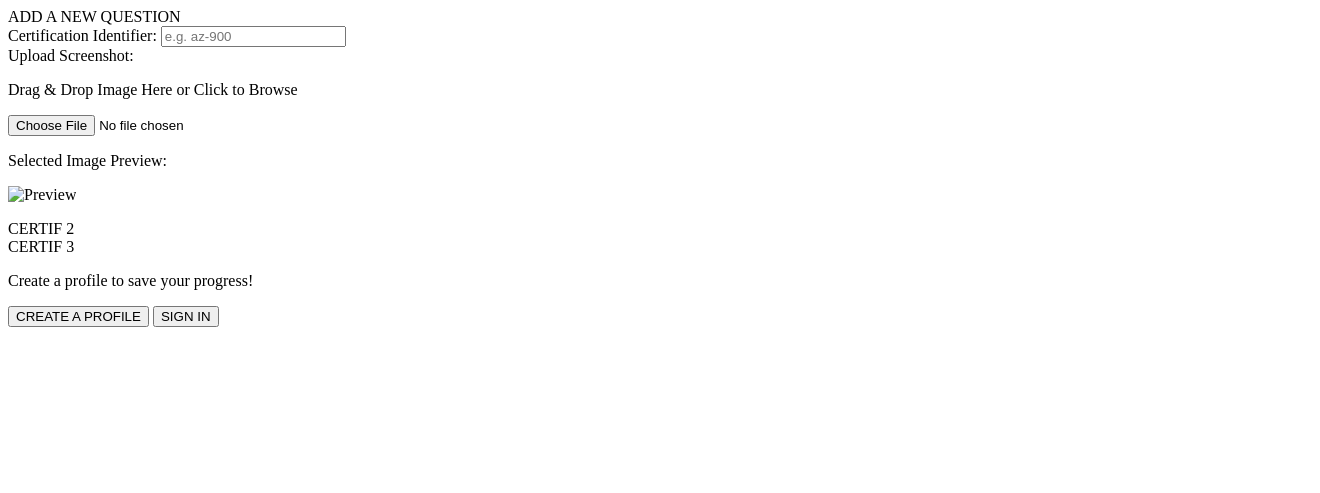
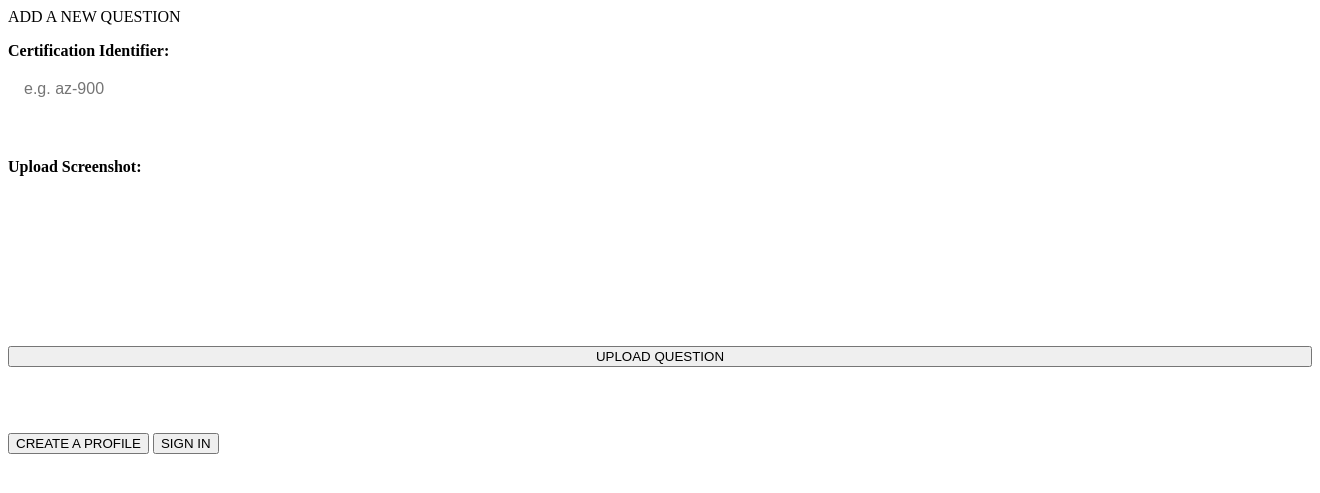
Before and after one commit to aym2020/quizapp-flask, a Flask app: template app/templates/pages/uploads.html in a window 1320 px wide; the page is wider, and only the part inside the window is pictured. Shown: the top 493 px of that part. Run offline with Flask 3, Linux system fonts and the light colour scheme; the template is opened without the code that fills it, so the values that code supplies are empty.

Commit message:
fix uploads page

```diff
--- /dev/null
+++ b/app/static/css/uploads.css
@@ -0,0 +1,197 @@
+/* ---------------------------------------------- */
+/* UPLOADS PAGE SPECIFIC STYLES */
+/* ---------------------------------------------- */
+
+#dynamic-content {
+    width: 100%;
+  }
+
+  /* Form Group Spacing */
+  .form-group {
+    margin-bottom: 24px;
+  }
+
+  /* Form Labels */
+  .form-group label {
+    display: block;
+    color: var(--white-text);
+    font-size: 16px;
+    margin-bottom: 8px;
+    font-weight: 700;
+  }
+
+  /* Text Input Field */
+  #certifCode {
+    width: 100%;
+    background: var(--grey-bg);
+    border: 2px solid var(--grey-border);
+    border-radius: 12px;
+    color: var(--white-text);
+    padding: 12px 16px;
+    font-size: 16px;
+    transition: border-color 0.3s ease;
+  }
+
+  #certifCode:focus {
+    outline: none;
+    border-color: var(--pink-main);
+  }
+
+  /* Drag & Drop Area */
+  .drop-area {
+    border: 3px dashed var(--pink-border);
+    border-radius: 12px;
+    padding: 32px;
+    text-align: center;
+    cursor: pointer;
+    transition: all 0.3s ease;
+    background-color: var(--dark-blue-panel);
+  }
+
+  .drop-area:hover {
+    border-color: var(--pink-main);
+    background-color: var(--dark-hover-color);
+  }
+
+  .drop-area.dragover {
+    border-color: var(--pink-main);
+    background-color: var(--dark-hover-color);
+    box-shadow: 0 0 12px rgba(255, 153, 168, 0.2);
+  }
+
+  p {
+    color: white;
+  }
+
+  .browse-text {
+    color: var(--pink-text);
+    font-weight: 700;
+    text-decoration: underline;
+  }
+
+  /* Hidden File Input */
+  #imageInput {
+    display: none;
+  }
+
+  /* Image Preview */
+  .preview-container {
+    margin-top: 20px;
+    background-color: var(--dark-blue-panel);
+    border-radius: 12px;
+    padding: 16px;
+  }
+
+  .preview-container p {
+    color: var(--white-text);
+    margin-bottom: 12px;
+    font-weight: 700;
+  }
+
+  #previewImage {
+    max-width: 100%;
+    height: auto;
+    border-radius: 8px;
+    border: 2px solid var(--pink-border);
+  }
+
+  /* Form Structure Adjustments */
+  #uploadForm {
+    display: flex;
+    flex-direction: column;
+    gap: 24px;
+    padding: 16px 0;
+  }
+
+  #uploads_grid-item-certif  {
+    grid-template-columns: 1fr !important;
+    min-width: 0;
+  }
+
+  /* Responsive Adjustments */
+  @media (max-width: 768px) {
+    .drop-area {
+      padding: 24px;
+    }
+
+    .preview-container {
+      padding: 12px;
+    }
+  }
+
+  .hidden {
+    display: none;
+  }
+
+  /* Loading Indicator */
+  .loading-indicator {
+    display: flex;
+    align-items: center;
+    gap: 12px;
+    padding: 16px;
+    background: var(--dark-blue-panel);
+    border: 2px solid var(--pink-border);
+    border-radius: 12px;
+    margin: 16px 0;
+    transition: opacity 0.3s ease;
+  }
+
+  .loading-indicator.hidden {
+    display: none;
+  }
+
+  .loader-spinner {
+    width: 24px;
+    height: 24px;
+    animation: spin 1s linear infinite;
+  }
+
+  .loader-spinner-inner {
+    width: 100%;
+    height: 100%;
+    border: 3px solid var(--pink-main);
+    border-top-color: transparent;
+    border-radius: 50%;
+  }
+
+  .loader-text {
+    color: var(--white-text);
+    font-weight: 700;
+  }
+
+  @keyframes spin {
+    to { transform: rotate(360deg); }
+  }
+
+  /* File Details */
+  .file-details {
+    font-size: 0.9em;
+    color: var(--white-text);
+    margin-top: 4px;
+  }
+
+  /* Status Messages */
+  .status-message {
+    padding: 12px;
+    border-radius: 8px;
+    margin: 16px 0;
+    font-weight: 700;
+  }
+
+  .status-message.success {
+    background: rgba(70, 178, 228, 0.15);
+    border: 2px solid var(--blue-main);
+    color: var(--blue-main);
+  }
+
+  .status-message.error {
+    background: rgba(255, 153, 168, 0.15);
+    border: 2px solid var(--pink-main);
+    color: var(--pink-main);
+  }
+
+  .status-message.info {
+    background: rgba(69, 69, 69, 0.15);
+    border: 2px solid var(--grey-main);
+    color: var(--white-text);
+  }
--- /dev/null
+++ b/app/static/js/uploads.js
@@ -0,0 +1,140 @@
+// uploads.js
+const UPLOAD_SELECTORS = {
+    dropArea: document.getElementById('dropArea'),
+    imageInput: document.getElementById('imageInput'),
+    previewContainer: document.getElementById('previewContainer'),
+    previewImage: document.getElementById('previewImage'),
+    uploadForm: document.getElementById('uploadForm'),
+    certifCode: document.getElementById('certifCode')
+};
+
+let eventListeners = [];
+
+// Initialize upload functionality
+function initUploads() {
+
+    // RE-INITIALIZE DOM ELEMENTS EVERY TIME
+    const UPLOAD_SELECTORS = {
+        dropArea: document.getElementById('dropArea'),
+        imageInput: document.getElementById('imageInput'),
+        previewContainer: document.getElementById('previewContainer'),
+        previewImage: document.getElementById('previewImage'),
+        uploadForm: document.getElementById('uploadForm'),
+        certifCode: document.getElementById('certifCode')
+    };
+
+    // Reset previous state
+    destroyUploads();
+
+    // Drag & Drop Handlers
+    const preventDefaults = (e) => {
+        e.preventDefault();
+        e.stopPropagation();
+    };
+
+    const highlightDropArea = () => UPLOAD_SELECTORS.dropArea.classList.add('dragover');
+    const unhighlightDropArea = () => UPLOAD_SELECTORS.dropArea.classList.remove('dragover');
+
+    // File Handling
+    const handleFiles = (files) => {
+        if (!files || !files.length) return;
+
+        const file = files[0];
+        if (!file.type.startsWith('image/')) {
+            alert('Please select a valid image file.');
+            return;
+        }
+
+        updateFileDisplay(file);
+        showImagePreview(file);
+    };
+
+    const updateFileDisplay = (file) => {
+        UPLOAD_SELECTORS.dropArea.innerHTML = `
+            <p>Selected File: <strong>${file.name}</strong></p>
+            <p class="file-details">${(file.size / 1024 / 1024).toFixed(2)} MB</p>
+        `;
+    };
+
+    const showImagePreview = (file) => {
+        UPLOAD_SELECTORS.previewContainer.classList.remove('hidden');
+        UPLOAD_SELECTORS.previewImage.src = URL.createObjectURL(file);
+        UPLOAD_SELECTORS.previewImage.onload = () => {
+            URL.revokeObjectURL(UPLOAD_SELECTORS.previewImage.src);
+        };
+    };
+
+    // Form Submission
+    const handleSubmit = async (e) => {
+        e.preventDefault();
+        const certifCode = UPLOAD_SELECTORS.certifCode.value.trim();
+        const file = UPLOAD_SELECTORS.imageInput.files[0];
+
+        if (!certifCode || !file) {
+            alert('Please fill out all fields.');
+            return;
+        }
+
+        const formData = new FormData();
+        formData.append('certifcode', certifCode);
+        formData.append('image', file);
+
+        try {
+            const response = await fetch('/process_question_image', {
+                method: 'POST',
+                body: formData
+            });
+
+            if (!response.ok) throw new Error('Upload failed');
+            window.location.href = '/confirm_question';
+        } catch (error) {
+            console.error('Upload Error:', error);
+            alert('Failed to upload image.');
+        }
+    };
+
+    // Event Listeners
+    const clickHandler = () => UPLOAD_SELECTORS.imageInput.click();
+    const dropHandler = (e) => handleFiles(e.dataTransfer.files);
+    const changeHandler = () => handleFiles(UPLOAD_SELECTORS.imageInput.files);
+
+    eventListeners = [
+        { element: UPLOAD_SELECTORS.dropArea, type: 'click', handler: clickHandler },
+        { element: UPLOAD_SELECTORS.dropArea, type: 'drop', handler: dropHandler },
+        { element: UPLOAD_SELECTORS.imageInput, type: 'change', handler: changeHandler },
+        { element: UPLOAD_SELECTORS.uploadForm, type: 'submit', handler: handleSubmit },
+    ];
+
+    eventListeners.forEach(({ element, type, handler }) => {
+        element.addEventListener(type, handler);
+    });
+
+    // Drag & Drop Events
+    ['dragenter', 'dragover'].forEach(event => {
+        UPLOAD_SELECTORS.dropArea.addEventListener(event, highlightDropArea, false);
+    });
+
+    ['dragleave', 'drop'].forEach(event => {
+        UPLOAD_SELECTORS.dropArea.addEventListener(event, unhighlightDropArea, false);
+    });
+
+    ['dragenter', 'dragover', 'dragleave', 'drop'].forEach(event => {
+        UPLOAD_SELECTORS.dropArea.addEventListener(event, preventDefaults, false);
+    });
+}
+
+// Clean up event listeners
+function destroyUploads() {
+    eventListeners.forEach(({ element, type, handler }) => {
+        element.removeEventListener(type, handler);
+    });
+    eventListeners = [];
+}
+
+// Initialize when the page loads
+if (document.body.dataset.defaultPage === 'uploads') {
+    initUploads();
+}
+
+// Export for cleanup
+export { initUploads, destroyUploads };
--- a/app/templates/home2.html
+++ b/app/templates/home2.html
@@ -7,9 +7,7 @@
     <link rel="stylesheet" href="{{ url_for('static', filename='css/home2.css') }}">
     <!-- Font Awesome for icons -->
     <link rel="stylesheet" href="https://cdnjs.cloudflare.com/ajax/libs/font-awesome/6.4.0/css/all.min.css">
-    <script defer src="{{ url_for('static', filename='js/home2.js') }}"></script>
-
-
+    <script type="module" src="{{ url_for('static', filename='js/home2.js') }}"></script>
 </head>
 <body data-default-page="{{ default_page }}">
   <div class="container">
--- a/app/templates/pages/training.html
+++ b/app/templates/pages/training.html
@@ -1,3 +1,4 @@
+<body data-default-page="training">
 <div class="both-panel">
     <!-- Left Panel: Scrollable sub-navigation (or other content) -->
     <div class="panel left">
--- a/app/templates/pages/uploads.html
+++ b/app/templates/pages/uploads.html
@@ -1,3 +1,12 @@
+<!DOCTYPE html>
+<html lang="en">
+<head>
+    <meta charset="UTF-8">
+    <meta name="viewport" content="width=device-width, initial-scale=1.0">
+    <title>Uploads</title>
+    <link rel="stylesheet" href="{{ url_for('static', filename='css/uploads.css') }}">
+</head>
+<body data-default-page="uploads">
     <div class="page-content">
         <div class="both-panel">
             <div class="panel left">
@@ -8,13 +17,12 @@
                     </div>
                 </div>
                 <div class="main-grid-certif">
-            <div class="grid-item-certif">
+                    <div class="grid-item-certif" id="uploads_grid-item-certif">
                         <form id="uploadForm" enctype="multipart/form-data">
                             <div class="form-group">
                                 <label for="certifCode">Certification Identifier:</label>
                                 <input type="text" id="certifCode" name="certifCode" placeholder="e.g. az-900" required />
                             </div>
-                    <!-- Drag & Drop Area -->
                             <div class="form-group">
                                 <label>Upload Screenshot:</label>
                                 <div id="dropArea" class="drop-area">
@@ -26,18 +34,10 @@
                                 <p>Selected Image Preview:</p>
                                 <img id="previewImage" alt="Preview" />
                             </div>
+                            <button type="submit" class="button primary-btn scheme-button color-scheme-pink">
+                                <span class="button-text">UPLOAD QUESTION</span>
+                            </button>
                         </form>
-
-            </div>
-            <div class="grid-item-certif">
-                <div class="left-part-grid-item">
-                <span class="grid-text-certif" id="certif2">CERTIF 2</span>
-                </div>
-            </div>
-            <div class="grid-item-certif">
-                <div class="left-part-grid-item">
-                <span class="grid-text-certif" id="certif3">CERTIF 3</span>
-                </div>
                     </div>
                 </div>
             </div>
@@ -90,3 +90,8 @@
             </div>
         </div>
     </div>
+
+    <!-- JavaScript -->
+    <script type="module" src="{{ url_for('static', filename='js/uploads.js') }}"></script>
+</body>
+</html>
```
Also changed, not shown: app/static/js/home2.js (+20 -1 lines), app/static/css/home2.css (line endings or trailing spaces). Lines whose indentation alone changed are shown as unchanged.
